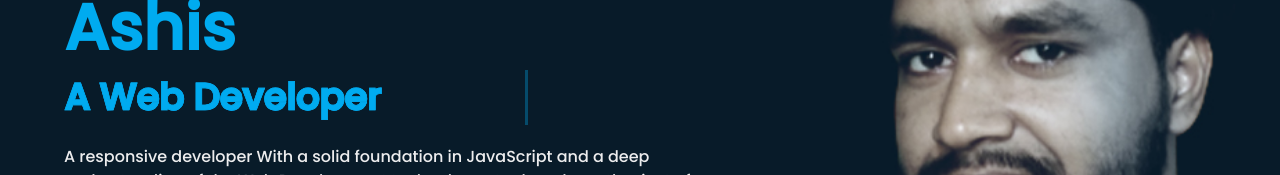
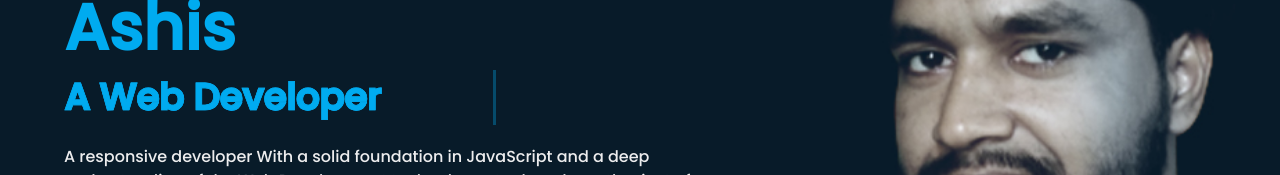
Before and after one commit to HimaloyAshis/portfolio-ab, a React (Vite) app: page / in a window 1280 px wide. Shown: the part 295-470 px from the top of the page. Built offline with nearby package versions, Linux system fonts and the light colour scheme.

Commit message:
animation is set

```diff
--- a/src/Page/Home/Home.css
+++ b/src/Page/Home/Home.css
@@ -81,7 +81,7 @@
 
 .home-content .animate{
     position: relative;
-    width: 29rem;
+    width: 27rem;
 }
 
 .home-content .animate {
```
